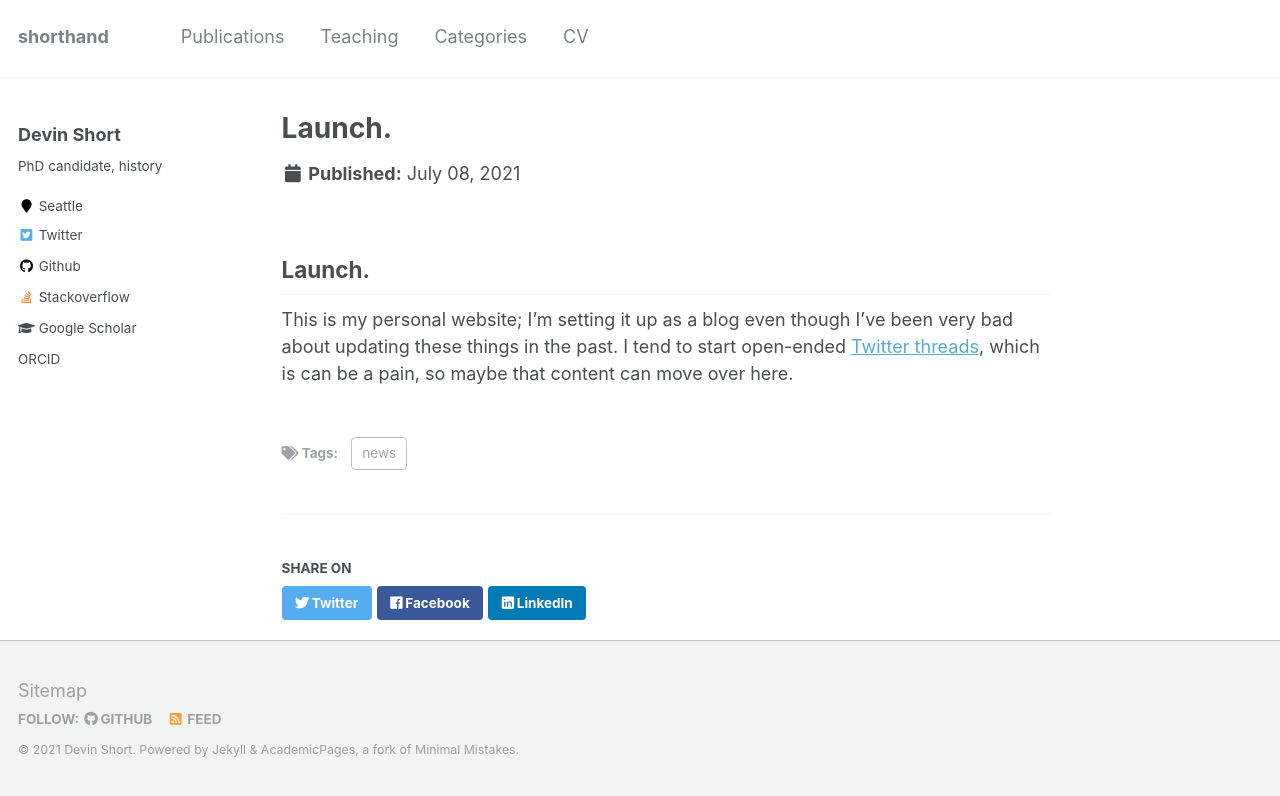
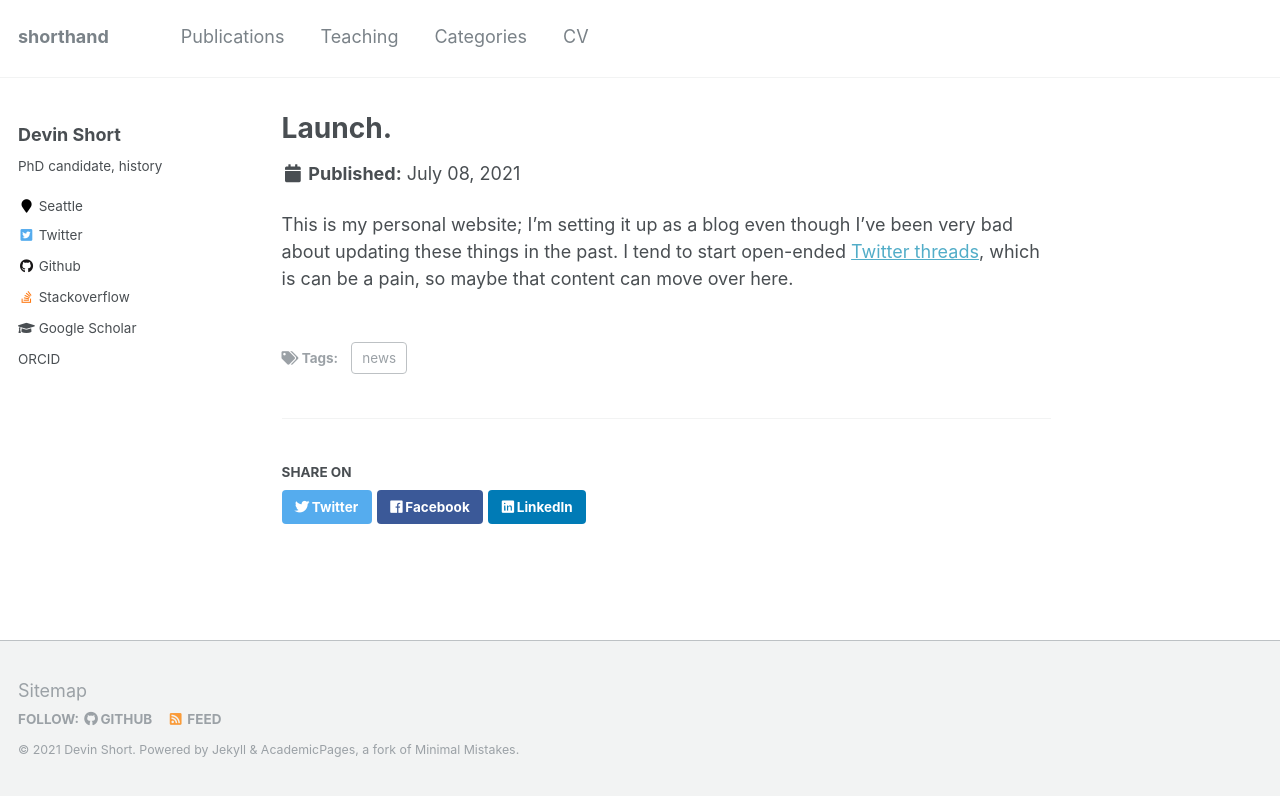
Before and after one commit to shortorian/shortorian.github.io, a Jekyll site: the page built from _posts/2021-07-08-launch.md, in a window 1280 px wide, cut to the strip 104-900 px from the top of the page. Built offline with Jekyll 4.4.1, drawn with Linux system fonts in a browser that asks for light colours.

Commit message:
remove headline

```diff
--- a/_posts/2021-07-08-launch.md
+++ b/_posts/2021-07-08-launch.md
@@ -6,6 +6,4 @@ tags:
   - news
 ---
 
-## Launch.
-
 This is my personal website; I'm setting it up as a blog even though I've been very bad about updating these things in the past. I tend to start open-ended [Twitter threads](https://twitter.com/shortorian/status/1285482391167881217?s=20), which is can be a pain, so maybe that content can move over here.
```
